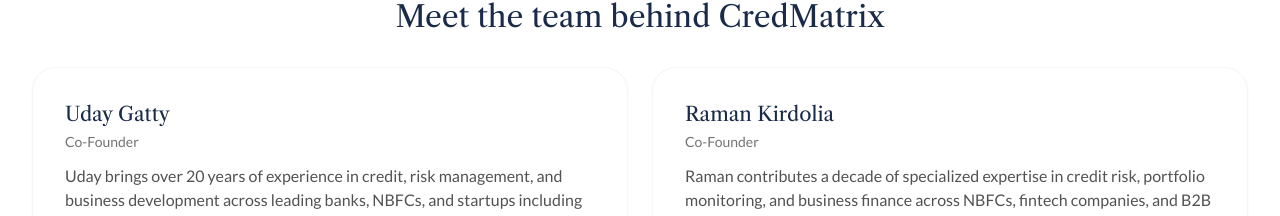
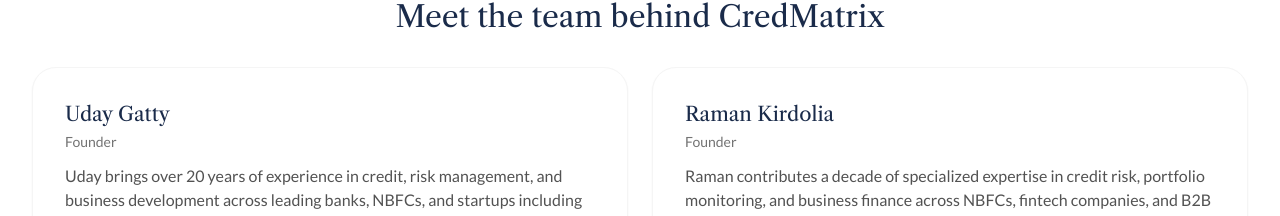
Before and after one commit to Credmatrix-AI/credmatrix-landing, a Next.js app: page /about in a window 1280 px wide. Shown: the part 1614-1830 px from the top of the page. Built offline with nearby package versions, Linux system fonts and the light colour scheme.

Commit message:
content update

```diff
--- a/app/about/page.tsx
+++ b/app/about/page.tsx
@@ -144,7 +144,7 @@
           <Heading as="h3" size="sm" className="mb-4">
             Uday Gatty
           </Heading>
-          <p className="text-xs sm:text-sm text-neutral-500 mb-12">Co-Founder</p>
+          <p className="text-xs sm:text-sm text-neutral-500 mb-12">Founder</p>
           <p className="text-neutral-600 leading-relaxed text-xs sm:text-sm md:text-base">
             Uday brings over 20 years of experience in credit, risk management, and business development across leading banks, NBFCs, and startups including Zetwerk, KredX, Kotak Bank, IndusInd Bank, and Ashv Finance. A Chartered Accountant with a B.B.A. degree, Uday&apos;s deep understanding of both institutional banking practices and startup agility uniquely positions him to lead CredMatrix&apos;s vision of making professional-grade credit intelligence accessible to businesses of all sizes.
           </p>
@@ -160,7 +160,7 @@
           <Heading as="h3" size="sm" className="mb-4">
             Raman Kirdolia
           </Heading>
-          <p className="text-xs sm:text-sm text-neutral-500 mb-12">Co-Founder</p>
+          <p className="text-xs sm:text-sm text-neutral-500 mb-12">Founder</p>
           <p className="text-neutral-600 leading-relaxed text-xs sm:text-sm md:text-base">
             Raman contributes a decade of specialized expertise in credit risk, portfolio monitoring, and business finance across NBFCs, fintech companies, and B2B platforms including Zetwerk, Udaan, Flexiloans, and Ashv Finance. A Chartered Accountant with a B.Com degree and CFA Level 1 certification, Raman&apos;s background in building and managing credit portfolios for high-growth companies drives CredMatrix&apos;s focus on scalable, technology-driven solutions that address real-world business challenges.
           </p>
--- a/constants/index.ts
+++ b/constants/index.ts
@@ -45,7 +45,6 @@
       'Self Search',
       'Web Search',
       'Early Warning System (Limited)',
-      'Monthly update of all data points',
     ],
     highlighted: true,
     variant: 'blue',
@@ -61,7 +60,7 @@
       'Web Search',
       'Early Warning System',
       'Monthly update of all data points',
-      'Real Export Consultancy',
+      'Risk Expert Consultancy',
     ],
     variant: 'pink',
     ctaText: 'Contact Us',
```
